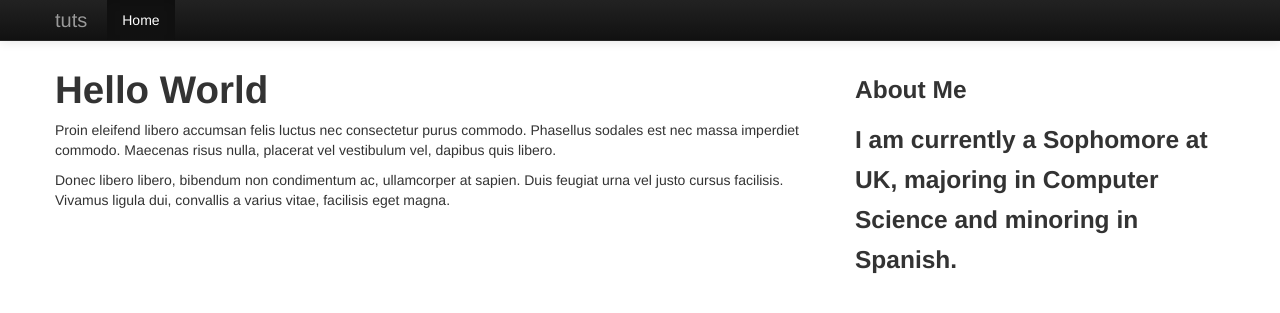
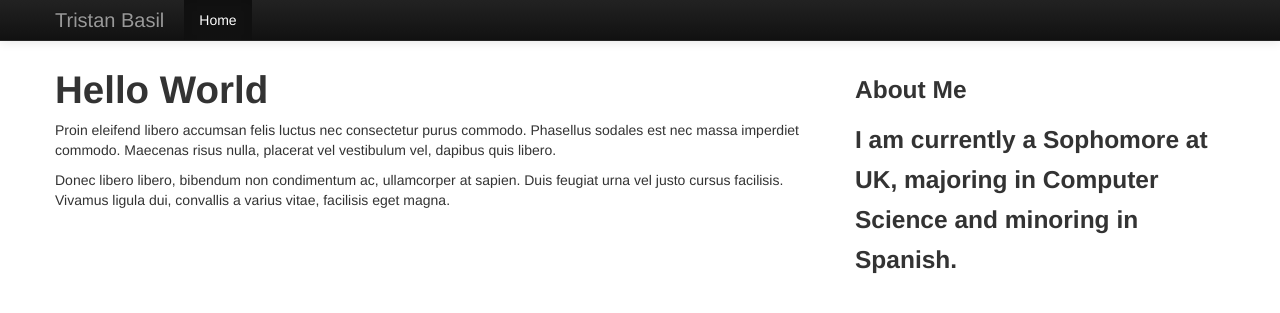
Before and after one commit to Immaculato/trying-out-jekyll, a Jekyll site: the page built from index.md, in a window 1280 px wide. Shown: the top 313 px of the page. Built offline with Jekyll 4.4.1, drawn with Linux system fonts in a browser that asks for light colours; Markdown is read by kramdown in place of the engine named in the settings.

Commit message:
title change

```diff
--- a/_config.yml
+++ b/_config.yml
@@ -1,4 +1,4 @@
-name: "tuts"
+name: "Tristan Basil"
 description: "learning new stuff"
 
 url: "http://localhost:4000"
```
